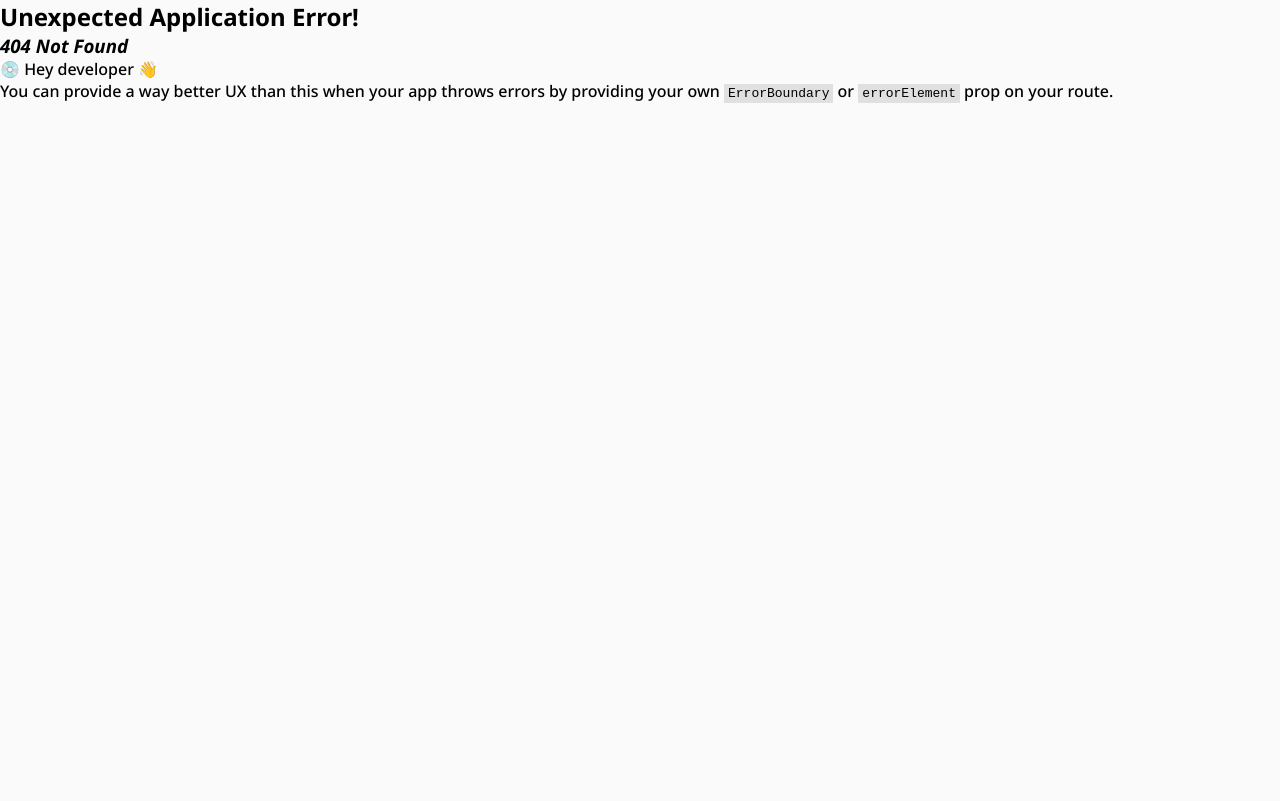
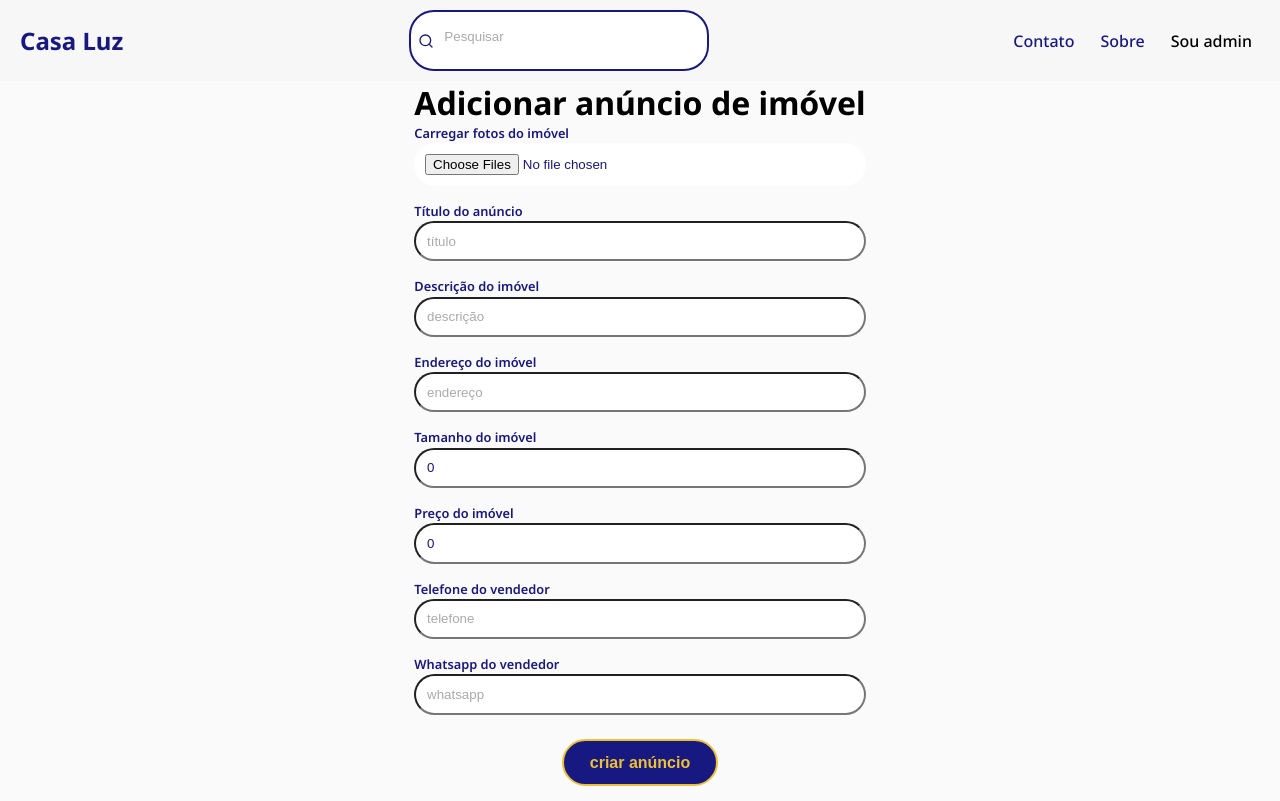
Before and after one commit to GuiLigeskee/CasaLuz, a React (Vite) app in the folder frontend/: page /createAds in a window 1280 px wide. Before the commit this address had no page. Built offline with nearby package versions, Linux system fonts and the light colour scheme.

Commit message:
Atualizações dia 20/02/2024
--criada a pagina de criação dos anúncios dos imóveis;
--criado service e slice de ads;
--A FAZER: CSS da página;

```diff
--- a/frontend/src/Components/NavBar/NavBar.jsx
+++ b/frontend/src/Components/NavBar/NavBar.jsx
@@ -9,6 +9,7 @@ import { useAuth } from "../../Hooks/useAuth";
 // import { useState } from "react";
 import { useDispatch } from "react-redux";
 import { useNavigate } from "react-router-dom";
+// import { UseSelector } from "react-redux";
 
 // Redux
 import { logout, reset } from "../../Slice/authSlice";
@@ -58,7 +59,9 @@ const NavBar = () => {
           <ul className="navbar__options">
             {auth ? (
               <>
-                <li className="navbar__option">Novo anúncio</li>
+                <li className="navbar__option">
+                  <NavLink to="/createAds">Novo anúncio</NavLink>
+                </li>
                 <li className="navbar__option">Novo admin</li>
                 <li className="navbar__option">
                   <span onClick={handleLogout}>Sair</span>
--- /dev/null
+++ b/frontend/src/Pages/AddAds/AddAds.jsx
@@ -0,0 +1,180 @@
+import "./AddAds.css";
+
+import { uploads } from "../../utils/config";
+
+// Components
+import Message from "../../Components/Messages/Message";
+
+// Hooks
+import { useEffect, useState } from "react";
+import { useSelector, useDispatch } from "react-redux";
+// import { useParams } from "react-router-dom";
+import { useResetComponentMessage } from "../../Hooks/useResetComponentMessage";
+
+// Redux
+import { publishAds } from "../../Slice/adsSlice";
+
+const AddAds = () => {
+  const dispatch = useDispatch();
+
+  const resetMessage = useResetComponentMessage();
+
+  const { admin } = useSelector((state) => state.auth);
+
+  // const { ads, loading, error, message } = useSelector((state) => state.ads);
+
+  const [title, setTitle] = useState("");
+  const [description, setDescription] = useState("");
+  const [tell, setTell] = useState("");
+  const [whatsapp, setWhatsapp] = useState("");
+  const [address, setAddress] = useState("");
+  const [landMeasurement, setLandMeasurement] = useState(0);
+  const [price, setPrice] = useState(0);
+  const [adsImages, setAdsImages] = useState([]);
+  const [imagePreviews, setImagePreviews] = useState([]);
+
+  const handleSubmit = (e) => {
+    e.preventDefault();
+
+    const adsData = {
+      title,
+      description,
+      tell,
+      whatsapp,
+      address,
+      landMeasurement,
+      price,
+    };
+
+    const formData = new FormData();
+
+    for (const key in adsData) {
+      formData.append(key, adsData[key]);
+    }
+
+    for (let i = 0; i < adsImages.length; i++) {
+      formData.append("images", adsImages[i]);
+    }
+
+    dispatch(publishAds(formData));
+
+    resetMessage();
+  };
+
+  const handleFile = (e) => {
+    const files = e.target.files;
+
+    const imagePreviewsArray = [];
+    const adsImagesArray = [];
+
+    for (let i = 0; i < files.length; i++) {
+      const file = files[i];
+      adsImagesArray.push(file);
+
+      const reader = new FileReader();
+      reader.onload = () => {
+        imagePreviewsArray.push(reader.result);
+        if (imagePreviewsArray.length === files.length) {
+          setImagePreviews(imagePreviewsArray);
+          setAdsImages(adsImagesArray);
+        }
+      };
+      reader.readAsDataURL(file);
+    }
+  };
+
+  return (
+    <div className="createAds">
+      <h1>Adicionar anúncio de imóvel</h1>
+      <form onSubmit={handleSubmit}>
+        <label>
+          <span>Carregar fotos do imóvel</span>
+          <input type="file" onChange={handleFile} multiple />
+        </label>
+        <div className="imagePreviews">
+          {imagePreviews.map((preview, index) => (
+            <img
+              key={index}
+              src={preview}
+              alt={`Preview ${index + 1}`}
+              style={{ width: "100px", height: "100px", marginRight: "10px" }}
+            />
+          ))}
+        </div>
+        <label>
+          <span>Título do anúncio</span>
+          <input
+            type="text"
+            placeholder="título"
+            onChange={(e) => setTitle(e.target.value)}
+            value={title || ""}
+            required
+          />
+        </label>
+        <label>
+          <span>Descrição do imóvel</span>
+          <input
+            type="text"
+            placeholder="descrição"
+            onChange={(e) => setDescription(e.target.value)}
+            value={description || ""}
+            required
+          />
+        </label>
+        <label>
+          <span>Endereço do imóvel</span>
+          <input
+            type="text"
+            placeholder="endereço"
+            onChange={(e) => setAddress(e.target.value)}
+            value={address || ""}
+            required
+          />
+        </label>
+        <label>
+          <span>Tamanho do imóvel</span>
+          <input
+            type="number"
+            placeholder="tamanho"
+            onChange={(e) => setLandMeasurement(e.target.value)}
+            value={landMeasurement}
+            required
+          />
+        </label>
+        <label>
+          <span>Preço do imóvel</span>
+          <input
+            type="number"
+            placeholder="preço"
+            onChange={(e) => setPrice(e.target.value)}
+            value={price}
+            required
+          />
+        </label>
+        <label>
+          <span>Telefone do vendedor</span>
+          <input
+            type="text"
+            placeholder="telefone"
+            onChange={(e) => setTell(e.target.value)}
+            value={tell || ""}
+            required
+          />
+        </label>
+        <label>
+          <span>Whatsapp do vendedor</span>
+          <input
+            type="text"
+            placeholder="whatsapp"
+            onChange={(e) => setWhatsapp(e.target.value)}
+            value={whatsapp || ""}
+            required
+          />
+        </label>
+        <input type="submit" value="criar anúncio" />
+      </form>
+    </div>
+  );
+};
+
+export default AddAds;
--- a/frontend/src/Pages/Login/Login.jsx
+++ b/frontend/src/Pages/Login/Login.jsx
@@ -27,12 +27,12 @@ const Login = () => {
   const handleSubmit = (e) => {
     e.preventDefault();
 
-    const admin = {
+    const createAdmin = {
       email,
       password,
     };
 
-    dispatch(login(admin));
+    dispatch(login(createAdmin));
     // resetMessage();
   };
 
--- /dev/null
+++ b/frontend/src/Service/adsService.jsx
@@ -0,0 +1,22 @@
+import { api, requestConfig } from "../utils/config";
+
+// Publish an user's photo
+const publishAds = async (data, token) => {
+  const config = requestConfig("POST", data, token, true);
+
+  try {
+    const res = await fetch(api + "/ads", config)
+      .then((res) => res.json())
+      .catch((err) => err);
+
+    return res;
+  } catch (error) {
+    console.log(error);
+  }
+};
+
+const adsService = {
+  publishAds,
+};
+
+export default adsService;
--- /dev/null
+++ b/frontend/src/Slice/adsSlice.jsx
@@ -0,0 +1,62 @@
+import { createSlice, createAsyncThunk } from "@reduxjs/toolkit";
+import adsService from "../Service/adsService";
+
+const initialState = {
+  ads: [],
+  add: {},
+  error: false,
+  success: false,
+  loading: false,
+  message: null,
+};
+
+// Publish an user's ads
+export const publishAds = createAsyncThunk(
+  "ads/publish",
+  async (ads, thunkAPI) => {
+    const token = thunkAPI.getState().auth.admin.token;
+
+    const data = await adsService.publishAds(ads, token);
+
+    console.log(data.errors);
+    // Check for errors
+    if (data.errors) {
+      return thunkAPI.rejectWithValue(data.errors[0]);
+    }
+
+    return data;
+  }
+);
+
+export const photoSlice = createSlice({
+  name: "publish",
+  initialState,
+  reducers: {
+    resetMessage: (state) => {
+      state.message = null;
+    },
+  },
+  extraReducers: (builder) => {
+    builder
+      .addCase(publishAds.pending, (state) => {
+        state.loading = true;
+        state.error = null;
+      })
+      .addCase(publishAds.fulfilled, (state, action) => {
+        state.loading = false;
+        state.success = true;
+        state.error = null;
+        state.photo = action.payload;
+        state.photos.unshift(state.photo);
+        state.message = "Anúncio publicado com sucesso!";
+      })
+      .addCase(publishAds.rejected, (state, action) => {
+        state.loading = false;
+        state.error = action.payload;
+        state.photo = null;
+      });
+  },
+});
+
+export const { resetMessage } = photoSlice.actions;
+export default photoSlice.reducer;
--- a/frontend/src/main.jsx
+++ b/frontend/src/main.jsx
@@ -13,6 +13,7 @@ import { RouterProvider, createBrowserRouter } from "react-router-dom";
 // Pages
 import Home from "./Pages/Home.jsx";
 import Login from "./Pages/Login/Login.jsx";
+import AddAds from "./Pages/AddAds/AddAds.jsx";
 
 const router = createBrowserRouter([
   {
@@ -27,6 +28,10 @@ const router = createBrowserRouter([
         path: "/login",
         element: <Login />,
       },
+      {
+        path: "/createAds",
+        element: <AddAds />,
+      },
     ],
   },
 ]);
--- a/frontend/src/store.jsx
+++ b/frontend/src/store.jsx
@@ -1,8 +1,10 @@
 import { configureStore } from "@reduxjs/toolkit";
 import authReducer from "./Slice/authSlice";
+import adsReducer from "./Slice/adsSlice";
 
 export const store = configureStore({
   reducer: {
     auth: authReducer,
+    ads: adsReducer,
   },
 });
```
Also changed, not shown: frontend/src/Pages/AddAds/AddAds.css (added), 14 other files (tests, documents, lock files or other folders).
